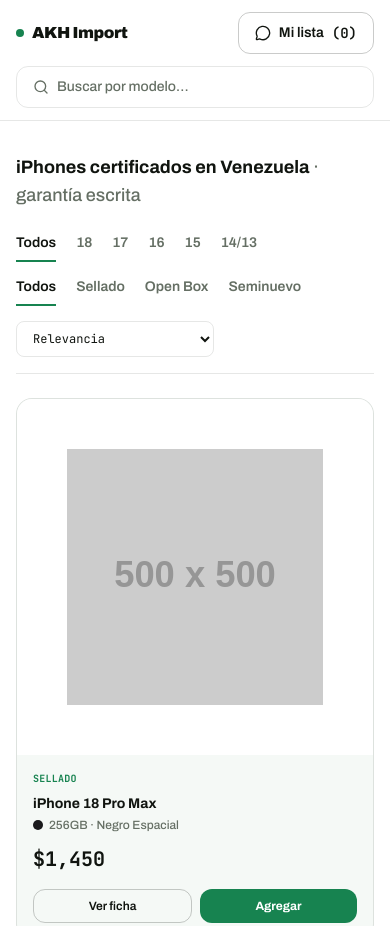
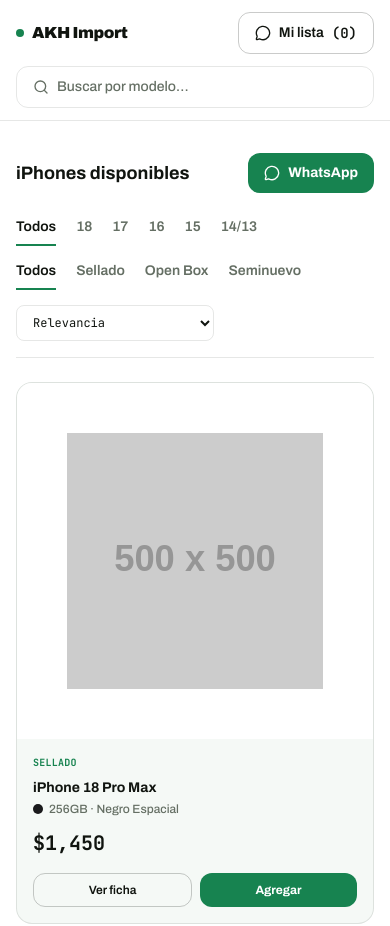
Before and after one commit to khoouri-prog/akh-import-web, a plain HTML site: page index.html in a window 390 px wide. Shown: the top 926 px of the page. Drawn offline with nearby package versions, Linux system fonts and the light colour scheme; placeholder pictures from the web are drawn by us.

Commit message:
Simplifica titulo a "iPhones disponibles" y agrega boton de WhatsApp junto a el
Co-Authored-By: Claude Sonnet 5 <noreply@anthropic.com>

```diff
--- a/index.html
+++ b/index.html
@@ -117,9 +117,12 @@
 
   <!-- ============ ENCABEZADO CORTO + FILTROS ============ -->
   <section class="pt-8 pb-6">
-    <h1 class="text-lg sm:text-xl font-bold text-[var(--ink)] mb-6">
-      iPhones certificados en Venezuela <span class="font-normal text-[var(--ink3)]">· garantía escrita</span>
-    </h1>
+    <div class="flex items-center justify-between gap-4 mb-6">
+      <h1 class="text-lg sm:text-xl font-bold text-[var(--ink)]">iPhones disponibles</h1>
+      <a href="https://wa.me/584120000000" target="_blank" rel="noopener" id="heroWhatsapp" class="btn-solid rounded-xl px-4 py-2.5 text-sm shrink-0 flex items-center gap-2">
+        <i data-lucide="message-circle" class="w-4 h-4"></i> <span class="hidden sm:inline">Consultar por</span> WhatsApp
+      </a>
+    </div>
 
     <div class="flex flex-col md:flex-row md:items-center gap-4 md:gap-8 border-b hairline pb-4">
       <div class="flex flex-wrap gap-x-5 gap-y-2" id="seriesFilters"></div>
@@ -364,6 +367,7 @@ function sendCartToWhatsApp(){
   window.open(waLink(buildMessageForProducts(cart)), "_blank");
 }
 document.getElementById("footerWhatsapp").href = waLink("Hola AKH Import, quisiera más información.");
+document.getElementById("heroWhatsapp").href = waLink("Hola AKH Import, quisiera más información.");
 
 let toastTimer;
 function showToast(text){
```
